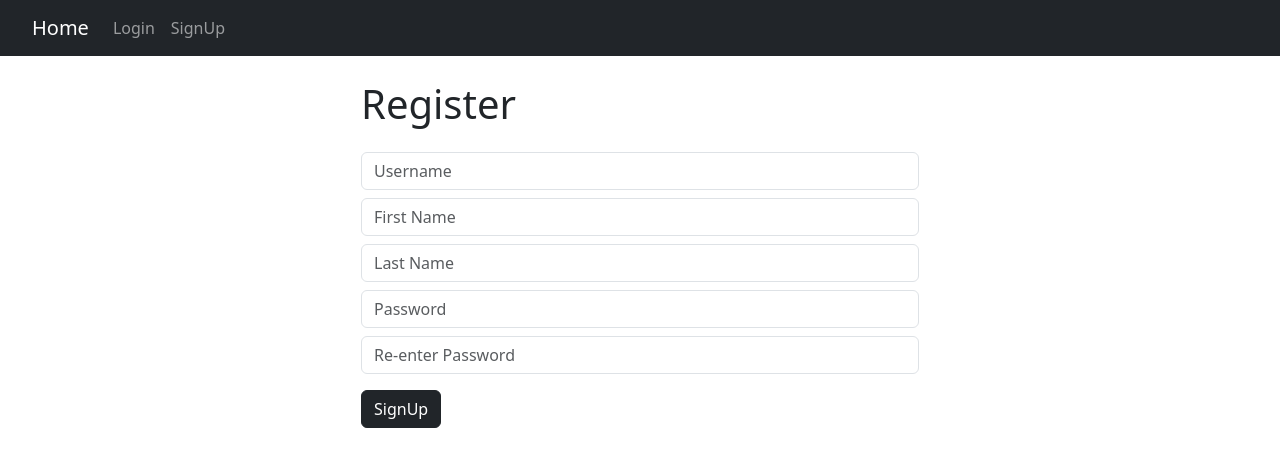
After one commit to onkarlapate27/crm_website, a Django app: page /register/ in a window 1280 px wide. The commit adds this page. Shown: the top 467 px of the page. Run offline with Django 5.2, Linux system fonts and the light colour scheme.

Commit message:
Created register user API and html page. Restructrued views.

```diff
--- a/crm_website/templates/home.html
+++ b/crm_website/templates/home.html
@@ -8,7 +8,7 @@
 {% else %}
 <div class="col-md-6 offset-md-3">
     <h1 class="mb-4">Login</h1>
-    <form action="{% url 'home' %}" method="post">
+    <form action="{% url 'login' %}" method="post">
         {% csrf_token %}
         <form>
             <div class="form-group">
--- a/crm_website/templates/nav-bar.html
+++ b/crm_website/templates/nav-bar.html
@@ -1,4 +1,6 @@
 <nav class="navbar navbar-expand-lg navbar-dark bg-dark">
+  <a class="navbar-brand" href="#"></a>
+  <a class="navbar-brand" href="#"></a>
   <a class="navbar-brand" href="{% url 'home' %}">Home</a>
   <button class="navbar-toggler" type="button" data-toggle="collapse" data-target="#navbarSupportedContent" aria-controls="navbarSupportedContent" aria-expanded="false" aria-label="Toggle navigation">
     <span class="navbar-toggler-icon"></span>
@@ -6,9 +8,18 @@
 
   <div class="collapse navbar-collapse" id="navbarSupportedContent">
     <ul class="navbar-nav mr-auto">
-      <li class="nav-item">
-        <a class="nav-link" href="#">Link</a>
-      </li>
+      {% if user.is_authenticated%}
+        <li class="nav-item">
+          <a class="nav-link" href="{%url 'logout' %}">Logout</a>
+        </li>
+      {% else %}
+        <li class="nav-item">
+          <a class="nav-link" href="{% url 'home' %}">Login</a>
+        </li>
+        <li class="nav-item">
+          <a class="nav-link" href="{% url 'register' %}">SignUp</a>
+        </li>
+      {% endif %}
     </ul>
   </div>
 </nav>
--- /dev/null
+++ b/crm_website/templates/register.html
@@ -0,0 +1,30 @@
+{% extends 'base.html' %}
+
+{% block content %}
+
+<div class="col-md-6 offset-md-3">
+    <h1 class="mb-4">Register</h1>
+    <form action="{% url 'register' %}" method="post">
+        {% csrf_token %}
+        <form>
+            <div class="form-group">
+                <input type="text" class="form-control mb-2" name="username" placeholder="Username" required>
+            </div>
+            <div class="form-group">
+                <input type="text" class="form-control mb-2" name="first_name" placeholder="First Name" required>
+            </div>
+            <div class="form-group">
+                <input type="text" class="form-control mb-2" name="last_name" placeholder="Last Name" required>
+            </div>
+            <div class="form-group">
+                <input type="password" class="form-control mb-2" name="password" placeholder="Password" required>
+            </div>
+            <div class="form-group">
+                <input type="password" class="form-control mb-3" name="confirm_password" placeholder="Re-enter Password" required>
+            </div>
+            <button type="submit" class="btn btn-dark">SignUp</button>
+        </form>
+    </form>
+</div>
+
+{% endblock %}
--- a/crm_website/urls.py
+++ b/crm_website/urls.py
@@ -1,6 +1,9 @@
 from django.urls import path
-from . import views
+from .views import user_view, home_view
 
 urlpatterns = [
-    path('', view=views.home, name='home'),
+    path('', view=home_view.home, name='home'),
+    path('login/', view=user_view.login_user, name='login'),
+    path('logout/', view=user_view.logout_user, name='logout'),
+    path('register/', view=user_view.register_user, name='register'),
 ]
--- /dev/null
+++ b/crm_website/views/user_view.py
@@ -0,0 +1,69 @@
+from django.http import HttpResponse
+from django.shortcuts import render, redirect
+from django.contrib.auth import authenticate, login, logout
+from django.contrib import messages
+from django.contrib.auth.hashers import make_password
+from django.contrib.auth.models import User
+
+def login_user(request):
+    try:
+        username = request.POST.get('username')
+        password = request.POST.get('password')
+
+        # Authentication
+        user = authenticate(request, username=username, password=password)
+        if user is None:
+            messages.success(request, "Login Unsuccessful. Please check username and password.")
+
+        else:
+            login(request, user)
+            messages.success(request, "Login Successful!")
+
+        return redirect('home')
+
+    except Exception as e:
+        print("Cannot process login request - ", e)
+
+def logout_user(request):
+    try:
+        logout(request)
+        messages.success(request, "Logged out Successfully.")
+        return redirect('home')
+
+    except Exception as e:
+        print("Cannot process logout request - ", e)
+        return HttpResponse("Error processing logout request.", status=500)
+
+def register_user(request):
+    if request.method == 'POST':
+        username = request.POST.get('username')
+        first_name = request.POST.get('first_name')
+        last_name = request.POST.get('last_name')
+        password = request.POST.get('password')
+        confirm_password = request.POST.get('confirm_password')
+
+        if len(password) < 7:
+            messages.error(request, "Password must be atleast 8 characters long.")
+            return redirect('register')
+
+        if password != confirm_password:
+            messages.error(request, "Passwords do not match")
+            return redirect('register')
+
+        # Check if the username already exists
+        if User.objects.filter(username=username).exists():
+            messages.error(request, "Username already exists. Proceed to Login.")
+            return redirect('register')
+
+        # Create user
+        user = User.objects.create(
+            username=username,
+            first_name=first_name,
+            last_name=last_name,
+            password=make_password(password)  # Hash the password
+        )
+
+        messages.success(request, "Registration successful!")
+        return redirect('home')
+    else:
+        return render(request, 'register.html')
```
Also changed, not shown: crm_website/views.py (deleted, +0 -21 lines), crm_website/views/home_view.py (added, +10 -0 lines).
